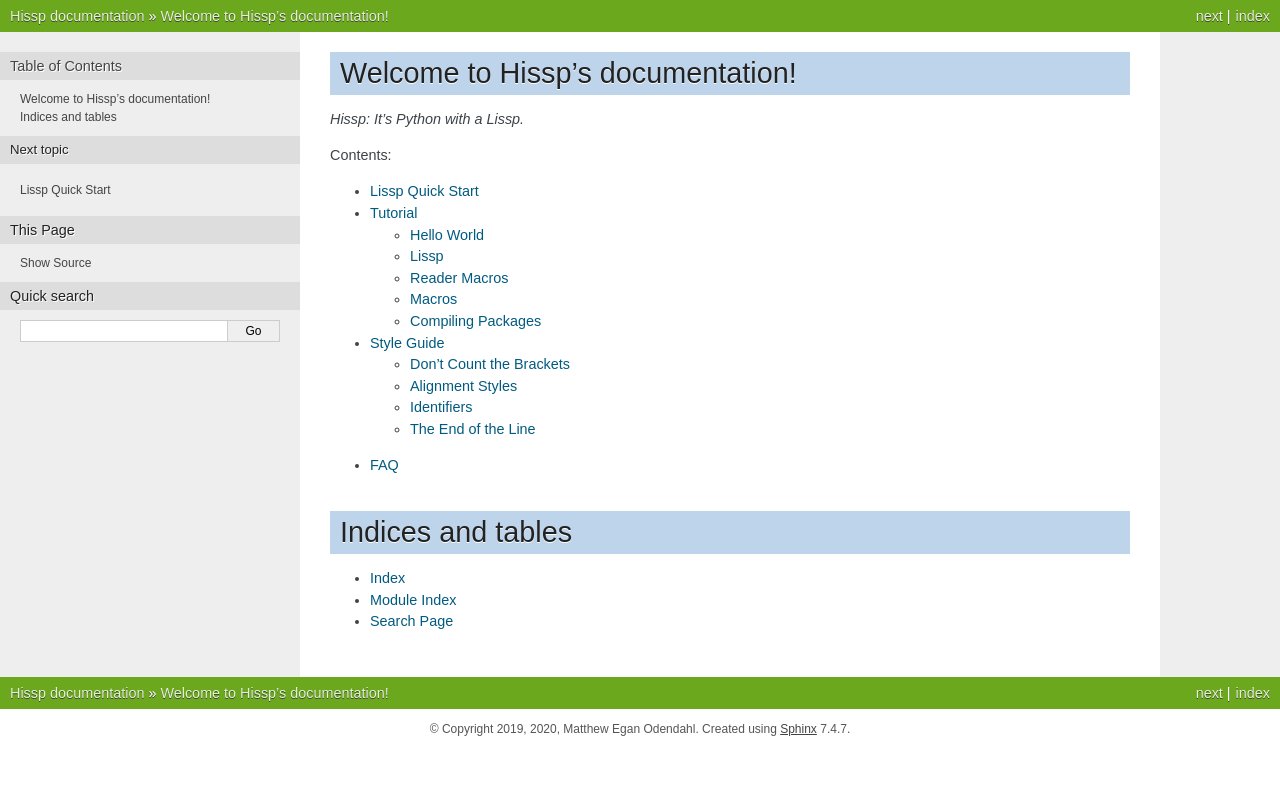
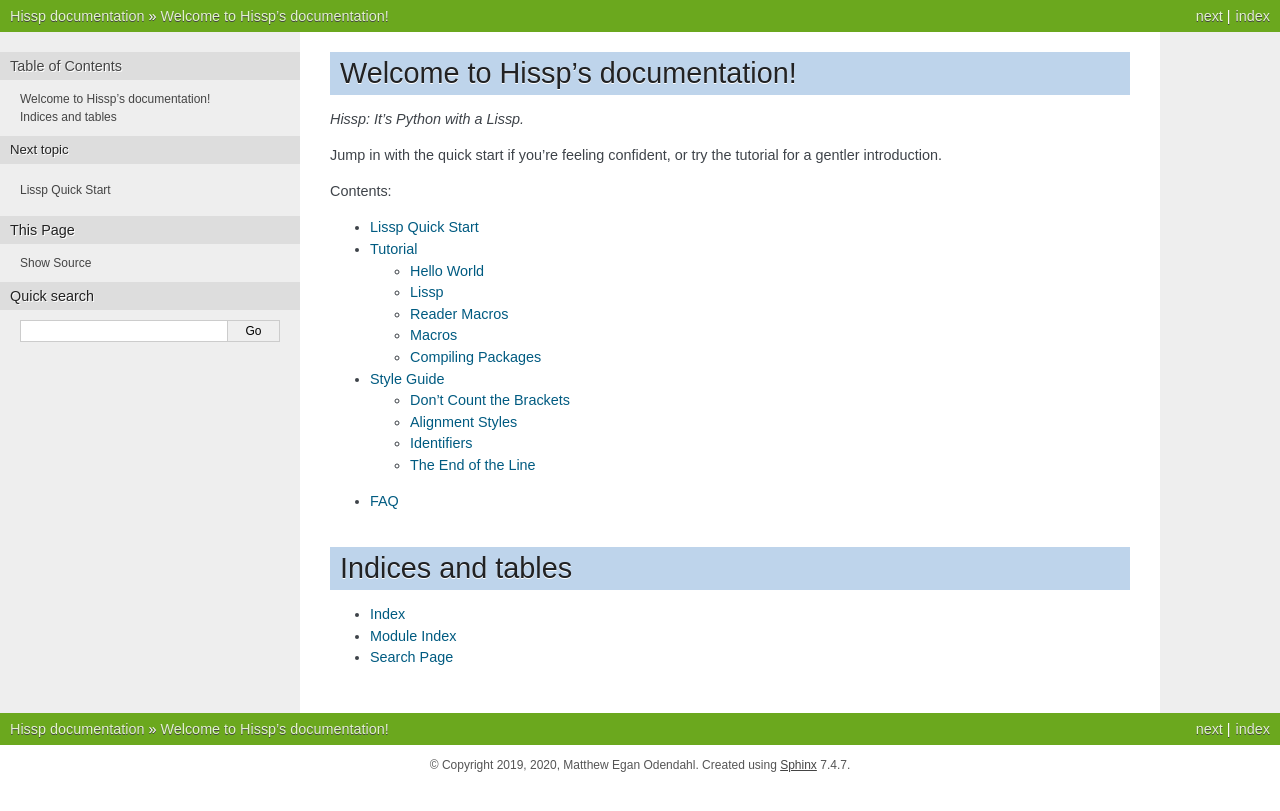
Before and after one commit to gilch/hissp, a Sphinx documentation site: the page built from docs/index.rst, in a window 1280 px wide. Shown: the top 811 px of the page. Built offline with Sphinx 7.4.7, drawn with Linux system fonts in a browser that asks for light colours; pages that are not in the unit, such as notebooks, are missing from menus.

Commit message:
Add some index.rst commentary

```diff
--- a/docs/index.rst
+++ b/docs/index.rst
@@ -7,6 +7,9 @@
 =================================
 
 *Hissp: It's Python with a Lissp.*
+
+Jump in with the quick start if you're feeling confident,
+or try the tutorial for a gentler introduction.
 
 .. toctree::
    :maxdepth: 2
```
